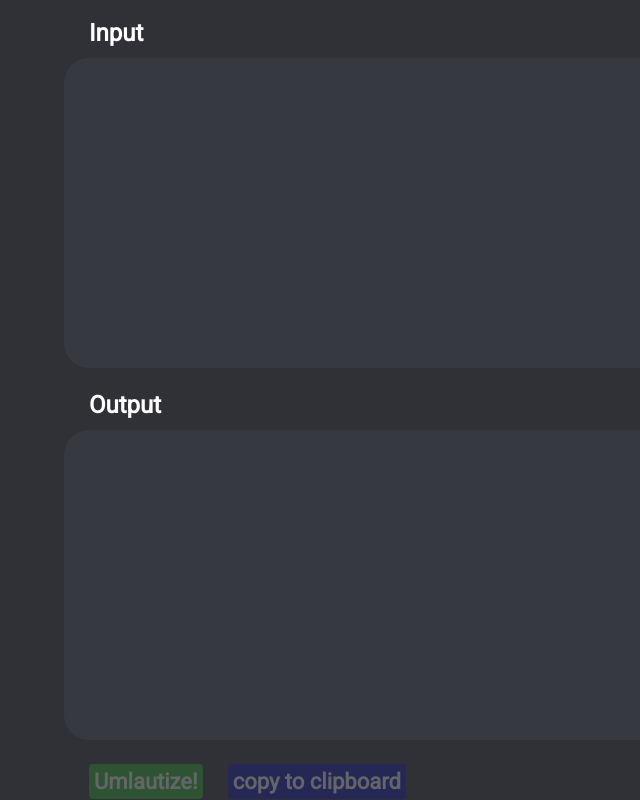
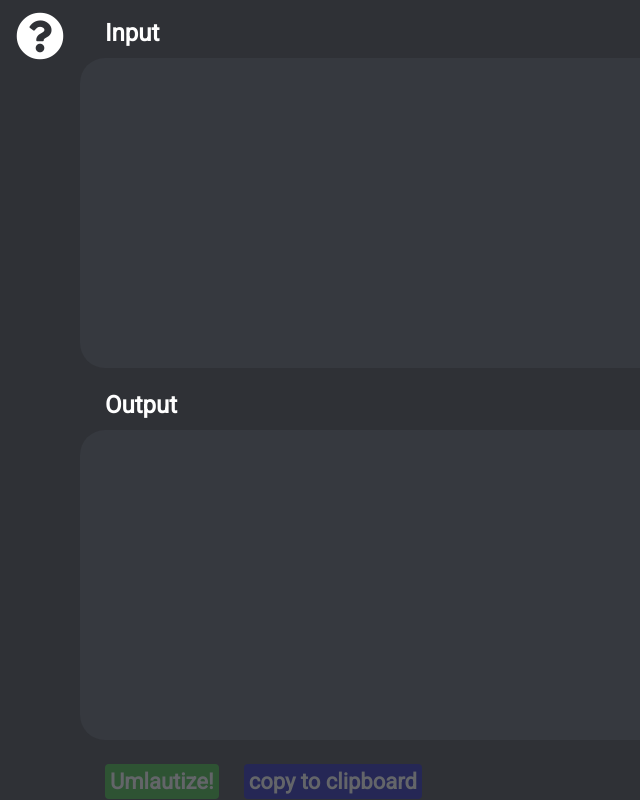
Before and after one commit to timometin/umlautizer, a React (Create React App) app: page / in a window 1280 px wide. Shown: the whole page, without its empty margins (0-640 px from the left). Built offline with nearby package versions, Linux system fonts and the light colour scheme.

Commit message:
Added Legend
Added first version of Legend, installed and imported fontawesome for the questionmark icon

```diff
--- a/package.json
+++ b/package.json
@@ -3,6 +3,7 @@
   "version": "0.1.0",
   "private": true,
   "dependencies": {
+    "@fortawesome/fontawesome-free": "^5.15.2",
     "@testing-library/jest-dom": "^5.11.9",
     "@testing-library/react": "^11.2.5",
     "@testing-library/user-event": "^12.8.1",
--- a/src/App.js
+++ b/src/App.js
@@ -1,28 +1,36 @@
 import { useState } from 'react';
 import TextArea from './components/TextArea';
 import umlautize from "./common/umlautize";
+import Legend from './components/Legend';
 
 function App() {
   const [ inputArea, setInputArea ] = useState("");
   const [ outputArea, setOutputArea ] = useState("");
+  const [ legendCollapsed, setlegendCollapsed ] = useState(true);
   const copyToClipboard = ({ currentTarget }) => {
     const value = document.getElementById("outputfield");
     value.select();
     value.setSelectionRange(0, 99999);
     document.execCommand("copy");
   }
+  const toggleLegendCollapsed = () => {
+    setlegendCollapsed(legendCollapsed === true ? false : true);
+  }
   return (
     <div className="App">
+      <Legend onClick={toggleLegendCollapsed} legendClass={legendCollapsed === true ? "legend" : "legend expanded"} tableClass={legendCollapsed === true ? "legend-table collapsed" : "legend-table"} />
+      <div className={legendCollapsed === true ? "main" : "main expanded"}>
         <form onSubmit={(e) => { e.preventDefault(); setOutputArea(umlautize(inputArea)); }}>
           <div className="row">
             <TextArea className="textfield" id="inputfield" name="Input" value={inputArea} onChange={(e) => setInputArea(e.currentTarget.value)} />
             <TextArea className="textfield" id="outputfield" name="Output" value={outputArea} onChange={(e) => setOutputArea(e.currentTarget.value)} />
           </div>
           <div className="row">
-          <button id="firstbtn" className="btn btn-primary" disabled={inputArea === "" && true} type="submit" >Umlautize!</button>
+            <button id="submitBtn" className="btn btn-primary" disabled={inputArea === "" && true} type="submit" >Umlautize!</button>
             <button className="btn btn-secondary" disabled={outputArea === "" && true} type="button" onClick={copyToClipboard}>copy to clipboard</button>
           </div>
         </form>
+      </div>
     </div>
   );
 }
--- /dev/null
+++ b/src/components/Legend.jsx
@@ -0,0 +1,39 @@
+// Ä, ä  \u00c4, \u00e4
+// Ö, ö  \u00d6, \u00f6
+// Ü, ü  \u00dc, \u00fc
+// ß     \u00df
+const Legend = ({ onClick: handleClick, tableClass, legendClass }) => {
+  return (
+    <div className={legendClass}>
+      <div className="legend-container">
+        <div className={"legend-item"}>
+          <button onClick={handleClick} id="legendIconBtn"><span id="legendIcon" className="fas fa-question-circle"></span></button>
+          <table className={tableClass}>
+            <tr>
+              <td>Ae, ae</td>
+              <td>{"\u00c4, \u00e4"}</td>
+            </tr>
+            <tr>
+              <td>Oe, oe</td>
+              <td>{"\u00d6, \u00f6"}</td>
+            </tr>
+            <tr>
+              <td>Ue, ue</td>
+              <td>{"\u00dc, \u00fc"}</td>
+            </tr>
+            <tr>
+              <td>sz</td>
+              <td>{"\u00df"}</td>
+            </tr>
+            <tr>
+              <td>\</td>
+              <td>Escape sign</td>
+            </tr>
+          </table>
+        </div>
+      </div>
+    </div>
+  );
+}
+
+export default Legend;
--- a/src/index.css
+++ b/src/index.css
@@ -28,7 +28,7 @@ form textarea {
   color: white;
   width: 100%;
   height: 35vh;
-  font-size: 22px;
+  font-size: 20px;
   background-color: var(--background-light);
   transition: background-color 500ms;
 }
@@ -55,13 +55,55 @@ button.btn.btn-secondary {
 button.btn:disabled {
   opacity: 25%;
 }
-.App {
-  margin: 0vw 5vw 0vw 5vw;
+.main {
+  margin: 0rem 5rem 0rem 5rem;
+  transition: margin 100ms;
+}
+.main.expanded {
+  margin: 0rem 5rem 0rem 15rem;
 }
 .textfield {
   margin: 20px 0px 20px 0px;
 }
+.legend {
+  padding-left: 10px;
+  width: 5rem;
+  height: 100vh;
+  position: fixed;
+  transition: width 100ms ease;
+  text-overflow: clip;
+}
+.legend.expanded {
+  width: 15rem;
+}
+.legend-container {
+  display: flex;
+  flex-direction: column;
+  align-items: flex-start;
+}
+.legend-item {
+  display: flex;
+  align-items: center;
+  height: 5rem;
+}
+.legend-table {
+  min-width: 150px;
+  text-align: right;
+}
+.legend-table.collapsed {
+  display: none;
+}
 
-#firstbtn {
+#legendIconBtn {
+  background: inherit;
+  color: inherit;
+  border: inherit;
+  margin-bottom: 3rem;
+}
+#legendIcon {
+  font-size: 3rem;
+  cursor: pointer;
+}
+#submitBtn {
   margin: 0px 25px 0px 25px;
 }
--- a/src/index.js
+++ b/src/index.js
@@ -4,7 +4,7 @@ import App from './App';
 import reportWebVitals from './reportWebVitals';
 import './index.css';
 import "normalize.css";
-
+import "../node_modules/@fortawesome/fontawesome-free/css/all.css";
 ReactDOM.render(
   <React.StrictMode>
     <App />
```
Also changed, not shown: 1 other file (tests, documents, lock files or other folders). Lines whose indentation alone changed are shown as unchanged.
